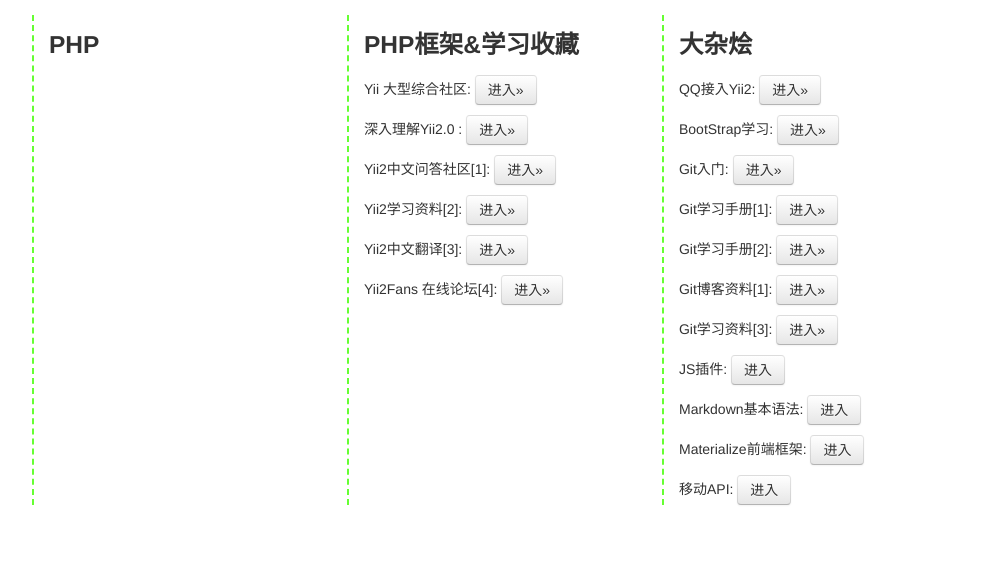
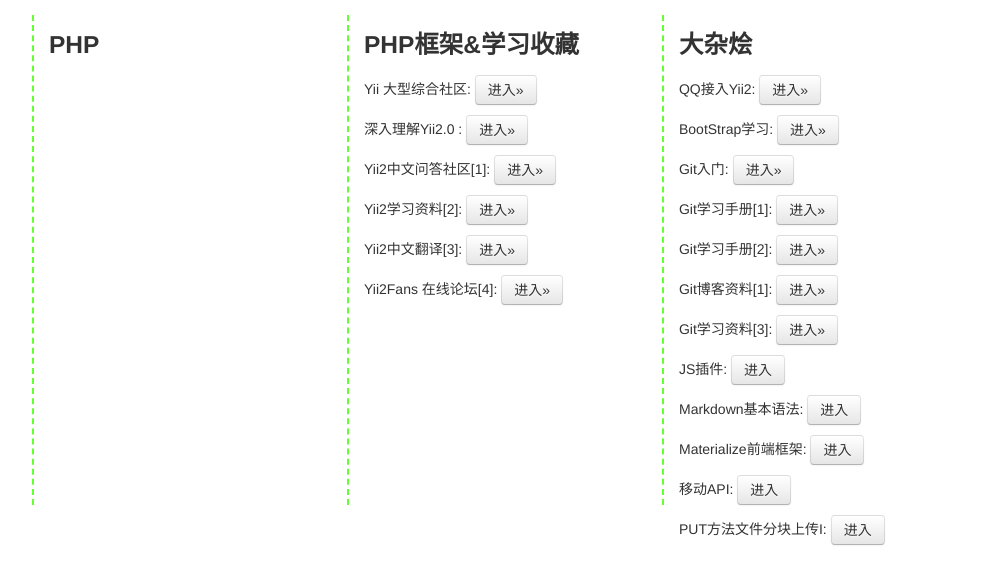
Before and after one commit to gocuntian/xingcuntian.github.io, a plain HTML site: page collect.html in a window 1280 px wide. Shown: the part 55-638 px from the top of the page, without its empty margins (133-1126 px from the left). Drawn offline with nearby package versions, Linux system fonts and the light colour scheme.

Commit message:
Update collect.html

```diff
--- a/collect.html
+++ b/collect.html
@@ -56,7 +56,7 @@
                             <p>Markdown基本语法: <a target = '_blank' class="btn btn-default"  href=" https://github.com/younghz/Markdown">进入</a></p>
                             <p>Materialize前端框架: <a target = '_blank' class="btn btn-default"  href="http://materializecss.com/">进入</a></p>
                             <p>移动API: <a target = '_blank' class="btn btn-default"  href="https://stormpath.com/product/login/">进入</a></p>
-
+                            <p>PUT方法文件分块上传I: <a target = '_blank' class="btn btn-default"  href="http://www.tuicool.com/articles/JbENjq">进入</a></p>
                         </div>
                     </div>
                 </div>
```
